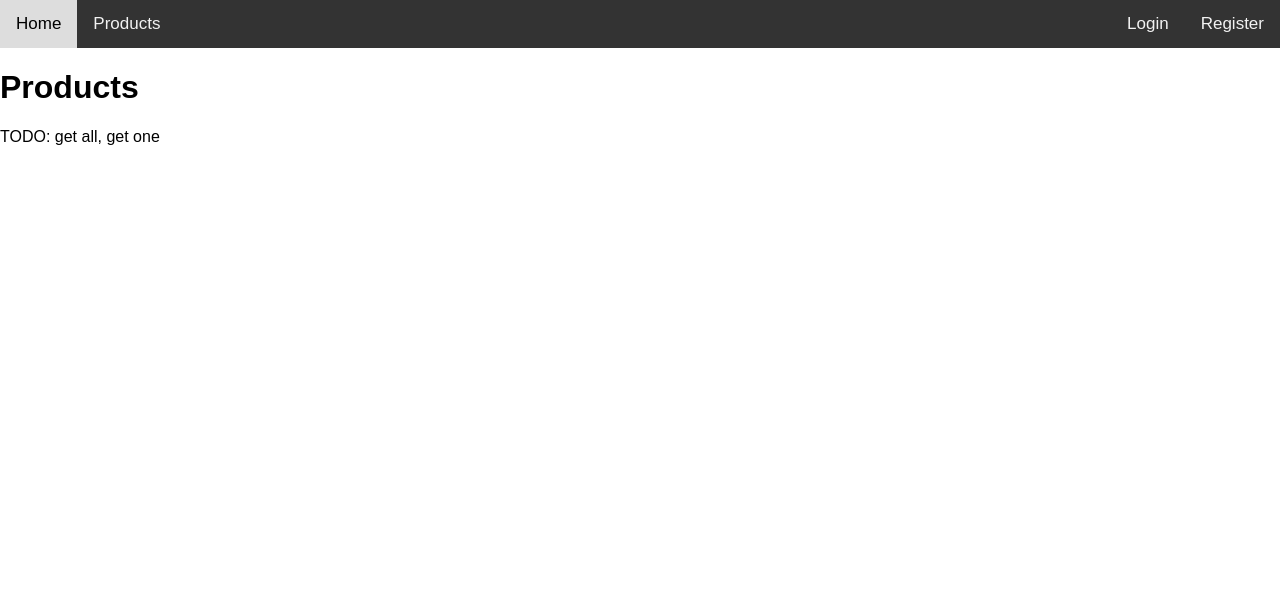
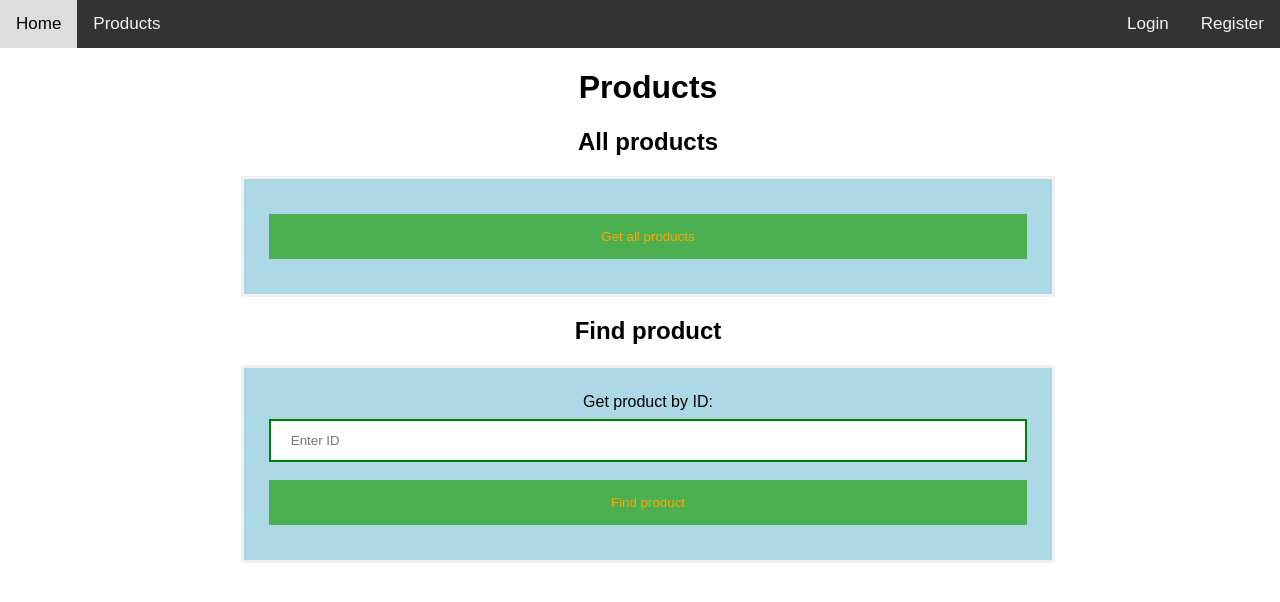
Before and after one commit to MathiasJensen96/soft-security, a PHP site: page /test/views/products-page.php in a window 1280 px wide. Shown: the top 602 px of the page. Run offline with PHP 8.4, Linux system fonts and the light colour scheme.

Commit message:
complete products page

```diff
--- a/src/views/products-page.php
+++ b/src/views/products-page.php
@@ -10,12 +10,80 @@
 </head>
 <body>
     <?php include 'navbar.php'; ?>
-    <h1>Products</h1>
-    <p>TODO: get all, get one</p>
+    <div style="padding-left:16px;text-align: center">
+        <h1>Products</h1>
+        <h2>All products</h2>
+        <div class="container">
+            <form method="GET" action="/products">
+                <button type="submit">Get all products</button>
+            </form>
+        </div>
+        <h2>Find product</h2>
+        <div class="container">
+            <form method="GET" action="/getProduct">
+                <label>
+                    Get product by ID:
+                    <input type="number" min="1" placeholder="Enter ID" name="id" required>
+                <button type="submit">Find product</button>
+            </form>
+        </div>
 
-    <?php
-    if (isset($_SESSION['role']) && $_SESSION['role'] === 'admin') {?>
-        <p>TODO: forms for create, update and delete products</p>
-    <?php } ?>
+        <?php
+        if (isset($_SESSION['role']) && $_SESSION['role'] === 'admin') {?>
+            <h2>Create product</h2>
+            <div class="container">
+                <form method="POST" action="/products">
+                    <?php set_csrf() ?>
+                    <label>
+                        Name:
+                        <input type="text" placeholder="Enter product name" name="name" required>
+                    </label>
+                    <label>
+                        Price:
+                        <input type="number" step="0.01" min="0.01" placeholder="Enter product price" name="price" required>
+                    </label>
+                    <label>
+                        Description:
+                        <input type="text" placeholder="Enter product description" name="description" required>
+                    </label>
+                    <button type="submit" name="create">Create</button>
+                </form>
+            </div>
+            <h2>Update product</h2>
+            <div class="container">
+                <form method="POST" action="/updateProduct">
+                    <?php set_csrf() ?>
+                    <label>
+                        Product ID:
+                        <input type="number" min="1" placeholder="Enter ID" name="id" required>
+                    </label>
+                    <label>
+                        New name:
+                        <input type="text" placeholder="Enter new product name" name="name" required>
+                    </label>
+                    <label>
+                        New price:
+                        <input type="number" step="0.01" min="0.01" placeholder="Enter product price" name="price" required>
+                    </label>
+                    <label>
+                        New description:
+                        <input type="text" placeholder="Enter new product description" name="description" required>
+                    </label>
+                    <button type="submit" name="update">Update</button>
+                </form>
+            </div>
+            <h2>Delete product</h2>
+            <div class="container">
+                <form method="POST" action="/deleteProduct">
+                    <?php set_csrf() ?>
+                    <label>
+                        ID of product to delete:
+                        <input type="number" min="1" placeholder="Enter ID" name="id" required>
+                    </label>
+                    <button type="submit" name="delete">Terminate</button>
+                </form>
+            </div>
+        <?php } ?>
+    </div>
 </body>
 </html>
```
Also changed, not shown: src/routes.php (+9 -1 lines), src/views/adminpage.php (+5 -5 lines), src/views/createProduct.php (+10 -0 lines), src/views/deleteProduct.php (+10 -0 lines), src/views/updateProduct.php (+12 -0 lines).
